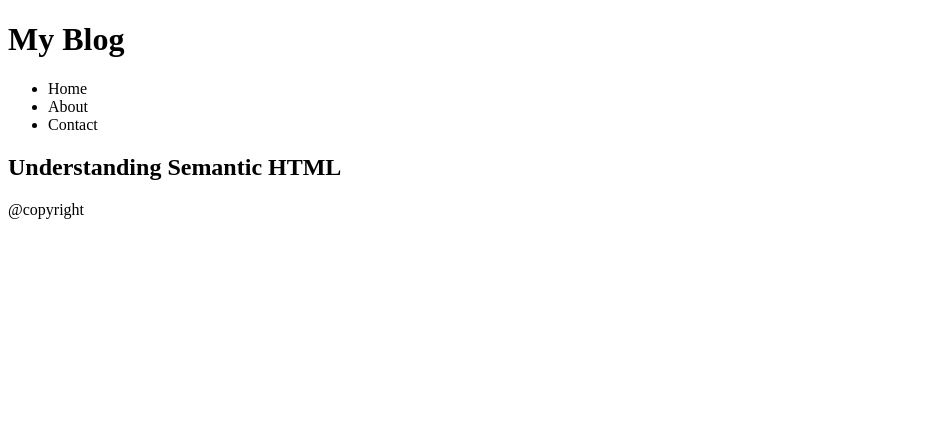
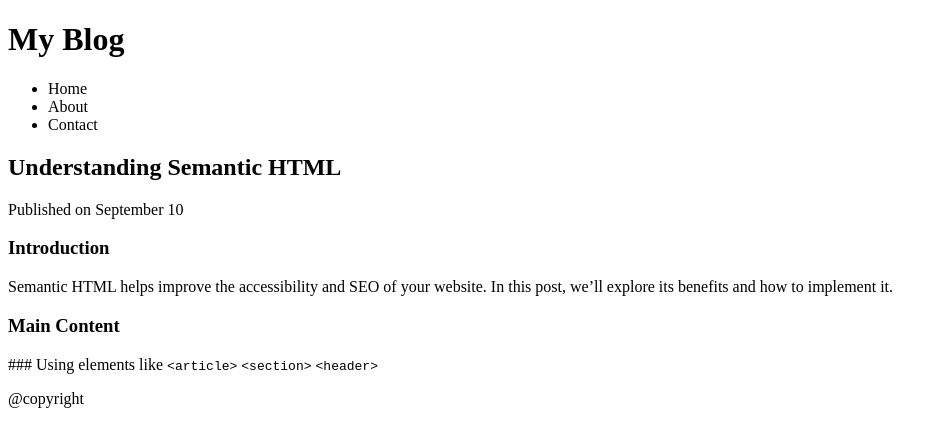
Before and after one commit to MoketeTyabekana/alx-intermediate-frontend, a plain HTML site: page 0x00-semantic_html/2-index.html in a window 1280 px wide. Shown: the whole page, without its empty margins (0-947 px from the left). Drawn offline with Linux system fonts and the light colour scheme.

Commit message:
Refactored HTML structure to include semantic elements and improve accessibility

```diff
--- a/0x00-semantic_html/2-index.html
+++ b/0x00-semantic_html/2-index.html
@@ -1,5 +1,6 @@
 <!DOCTYPE html>
 <html lang="en">
+
 <head>
   <meta charset="UTF-8" />
   <meta name="viewport" content="width=device-width, initial-scale=1.0" />
@@ -8,6 +9,7 @@
   <meta name="author " content="Mokete Elias Tyabekana">
   <title>Semantic Html Blog Post</title>
 </head>
+
 <body>
   <header>
     <h1>My Blog</h1>
@@ -21,12 +23,37 @@
   </header>
   <main>
     <article>
-        <h1>Understanding Semantic HTML</h1>
-        <section></section>
+      <header>
+        <h2>Understanding Semantic HTML</h2>
+        Published on <time datetime=”2024-09-10”> September 10
+      </header>
+      <section>
+        <h3>
+          Introduction
+        </h3>
+        <p>
+          Semantic HTML helps improve the accessibility and SEO of your website. In this post, we’ll explore its
+          benefits and how to implement it.
+        </p>
+      </section>
+
+      <section>
+        <h3>
+          Main Content
+        </h3>
+        <p>
+          ### Using elements like
+
+          <code>&lt;article&gt;</code>
+          <code>&lt;section&gt;</code>
+          <code>&lt;header&gt;</code>
+        </p>
+      </section>
     </article>
   </main>
   <footer>
     <p>@copyright</p>
   </footer>
 </body>
+
 </html>
```
Lines whose indentation alone changed are shown as unchanged.
